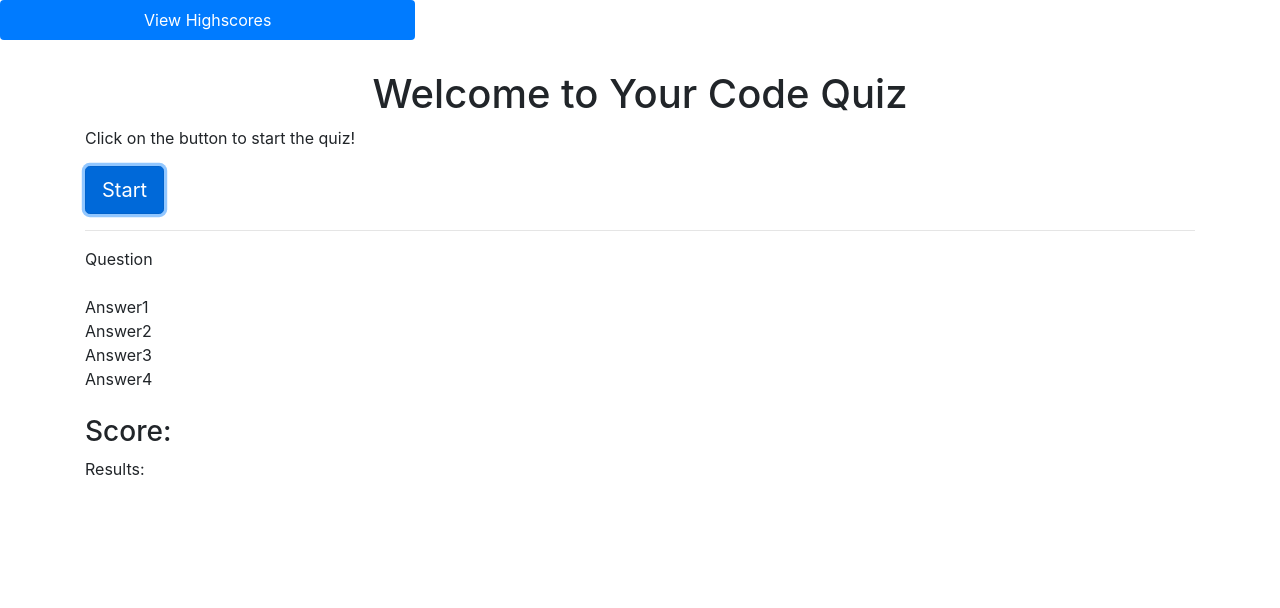
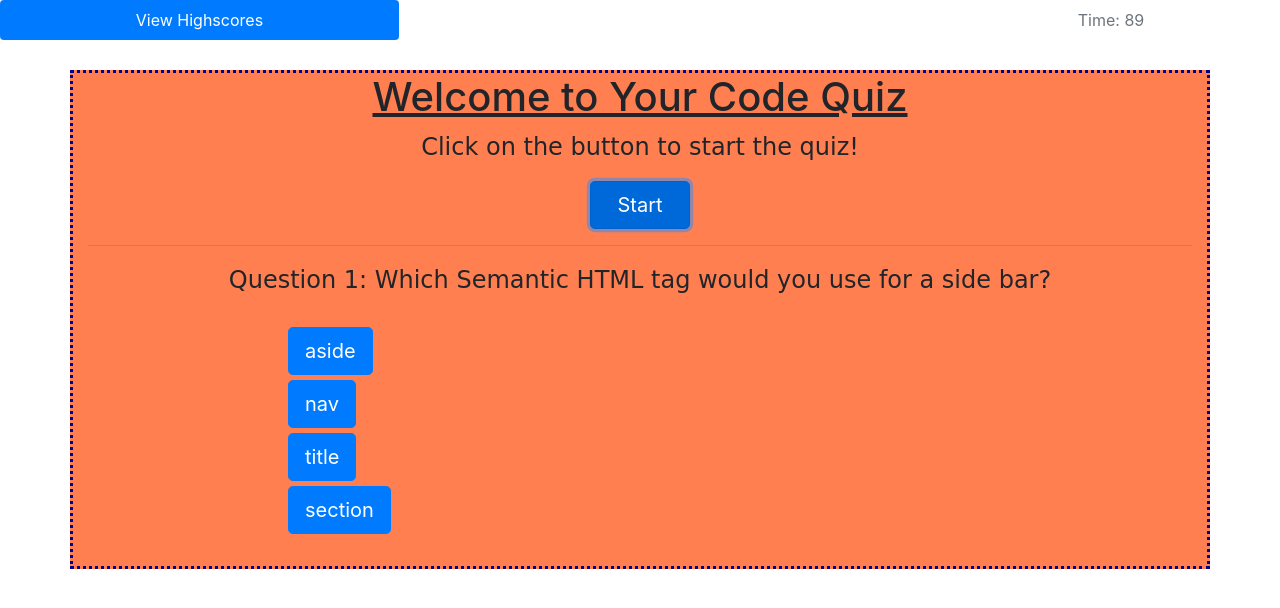
Before and after one commit to miike7687/Code_Quiz, a plain HTML site: page index.html in a window 1280 px wide. Both pictures are taken after a click on the button "Start". Drawn offline with nearby package versions, Linux system fonts and the light colour scheme; a web font is replaced by a local one.

Commit message:
Added functions for questions and user score change

```diff
--- a/index.html
+++ b/index.html
@@ -11,10 +11,11 @@
       integrity="sha384-9aIt2nRpC12Uk9gS9baDl411NQApFmC26EwAOH8WgZl5MYYxFfc+NcPb1dKGj7Sk"
       crossorigin="anonymous"
     />
+    <link href="https://fonts.googleapis.com/css2?family=Fondamento&display=swap" rel="stylesheet">
   </head>
   <body>
     <nav></nav>
-    <ul class="nav nav-pills nav-fill">
+    <ul class="nav nav-pills nav-fill nav-bar">
       <li class="nav-item">
         <a class="nav-link active" href="#">View Highscores</a>
       </li>
@@ -43,20 +44,41 @@
       >
       <hr />
       <div id="quiz">
-        <div id="question">Question</div>
+        <div id="question"></div>
         <br />
-        <div id="answer1">Answer1</div>
-        <div id="answer2">Answer2</div>
-        <div id="answer3">Answer3</div>
-        <div id="answer4">Answer4</div>
+        <a
+          class="btn btn-primary btn-lg answer-button"
+          id="answer-one"
+          href="#"
+          role="button"
+        ></a>
+        <br />
+        <a
+          class="btn btn-primary btn-lg answer-button"
+          id="answer-two"
+          href="#"
+          role="button"
+        ></a>
+        <br />
+        <a
+          class="btn btn-primary btn-lg answer-button"
+          id="answer-three"
+          href="#"
+          role="button"
+        ></a>
+        <br />
+        <a
+          class="btn btn-primary btn-lg answer-button"
+          id="answer-four"
+          href="#"
+          role="button"
+        ></a>
       </div>
       <br />
       <div>
-        <h3 id="score">Score:</h3>
+        <h3 id="results"></h3>
       </div>
 
-      <div id="results">Results:</div>
-    </div>
 
     <script src="script.js"></script>
   </body>
--- a/script.js
+++ b/script.js
@@ -2,22 +2,28 @@
 var quiz = document.getElementById("quiz");
 var countdownClock = document.querySelector(".timer");
 var beginQuiz = document.getElementById("start");
+var results = document.getElementById("results");
 var userScore = document.getElementById("score");
+var question = document.getElementById("question");
+var answerOne = document.getElementById("answer-one");
+var answerTwo = document.getElementById("answer-two");
+var answerThree = document.getElementById("answer-three");
+var answerFour = document.getElementById("answer-four");
 // Create an array of questions
 var questionsArray = [
   {
-    questionOne: "Which Semantic HTML tag would you use for a side bar?",
+    question: "1: Which Semantic HTML tag would you use for a side bar?",
     choices: ["aside", "nav", "title", "section"],
     answer: "aside",
   },
   {
-    questionTwo: "Which of the following is not an Event Listener?",
+    question: "2: Which of the following is not an Event Listener?",
     choices: ["keydown", "change", "confirm", "click"],
     answer: "confirm",
   },
   {
-    questionThree:
-      "Which of the following is NOT one of the main three languages of coding?",
+    question:
+      "3: Which of the following is NOT one of the main three languages of coding?",
     choices: ["HTML", "Javascript", "DOM", "CSS"],
     answer: "DOM",
   },
@@ -30,28 +36,97 @@ var timeLeft = 90;
 var userScore = 0;
 var currentQuestionIndex = 0;
 // When the user clicks the start button, the first question pops up
-function startQuiz() {}
+beginQuiz.addEventListener("click", function () {
+  startTimer();
+  displayQuestion(currentQuestionIndex);
+});
+
+function startTimer() {
+  var timeInterval = setInterval(function () {
+    countdownClock.textContent = `Time: ${timeLeft}`;
+    timeLeft--;
+    if (timeLeft === 0) {
+      clearInterval(timeInterval);
+      endGame();
+    }
+  }, 1000);
+}
 // Create a function that shows each question
 // -Display question
 // -Display 3-4 possible answer choices
 // -Once the user clicks on an answer choice, they are told whether it was right or wrong
 // The user's score is updated
 // The function goes on to the next question
-function askQuestions() {
-  startTimer();
+function displayQuestion(index) {
+  var currentQuestion = questionsArray[index];
+  question.textContent = "Question " + currentQuestion.question;
+  answerOne.textContent = currentQuestion.choices[0];
+  answerTwo.textContent = currentQuestion.choices[1];
+  answerThree.textContent = currentQuestion.choices[2];
+  answerFour.textContent = currentQuestion.choices[3];
+
+  answerOne.addEventListener("click", function () {
+    if (this.textContent === currentQuestion.answer) {
+      userScore++;
+      results.textContent =
+        "Great job - you got it right! User Score: " + userScore;
+      console.log(userScore);
+      currentQuestionIndex++;
+      nextQuestion();
+    } else {
+      userScore--;
+      results.textContent = "Oof you got it wrong! User Score: " + userScore;
+      currentQuestionIndex++;
+      nextQuestion();
+    }
+  });
+  answerTwo.addEventListener("click", function () {
+    if (this.textContent === currentQuestion.answer) {
+      userScore++;
+      results.textContent =
+        "Great job - you got it right! User Score: " + userScore;
+      console.log(userScore);
+      currentQuestionIndex++;
+      nextQuestion();
+    } else {
+      userScore--;
+      results.textContent = "Oof you got it wrong! User Score: " + userScore;
+      currentQuestionIndex++;
+      nextQuestion();
+    }
+  });
+  answerThree.addEventListener("click", function () {
+    if (this.textContent === currentQuestion.answer) {
+      userScore++;
+      results.textContent =
+        "Great job - you got it right! User Score: " + userScore;
+      console.log(userScore);
+      currentQuestionIndex++;
+      nextQuestion();
+    } else {
+      userScore--;
+      results.textContent = "Oof you got it wrong! User Score: " + userScore;
+      currentQuestionIndex++;
+      nextQuestion();
+    }
+  });
+  answerFour.addEventListener("click", function () {
+    if (this.textContent === currentQuestion.answer) {
+      userScore++;
+      results.textContent =
+        "Great job - you got it right! User Score: " + userScore;
+      console.log(userScore);
+      currentQuestionIndex++;
+      nextQuestion();
+    } else {
+      userScore--;
+      results.textContent = "Oof you got it wrong! User Score: " + userScore;
+      currentQuestionIndex++;
+      nextQuestion();
+    }
+  });
 }
-
-// Create a function that starts the timer
-
-function startTimer() {
-  var timeInterval = setInterval(function () {
-    countdownClock.textContent = `Time: ${timeLeft}`;
-    timeLeft--;
-
-    if (timeLeft === 0) {
-      clearInterval(timeInterval);
-    }
-  }, 1000);
+// The function goes on to the next question
+function nextQuestion() {
+  displayQuestion(currentQuestionIndex);
 }
-
-// Create a function that updates the high scores by allowing the user to input their initials
--- a/style.css
+++ b/style.css
@@ -1,7 +1,34 @@
 .container {
   margin-top: 30px;
+  background-color: coral;
+  border: 3px dotted darkblue;
+}
+
+#begin {
+  text-align: center;
+  font-family: "Fondamento", cursive;
+  font-size: 24px;
 }
 
 .welcome {
   text-align: center;
+  text-decoration: underline;
 }
+
+#start {
+  display: block;
+  margin-left: auto;
+  margin-right: auto;
+  width: 100px;
+}
+
+#question {
+  font-family: "Fondamento", cursive;
+  font-size: 24px;
+  text-align: center;
+}
+
+.answer-button {
+  margin-top: 5px;
+  margin-left: 200px;
+}
```
